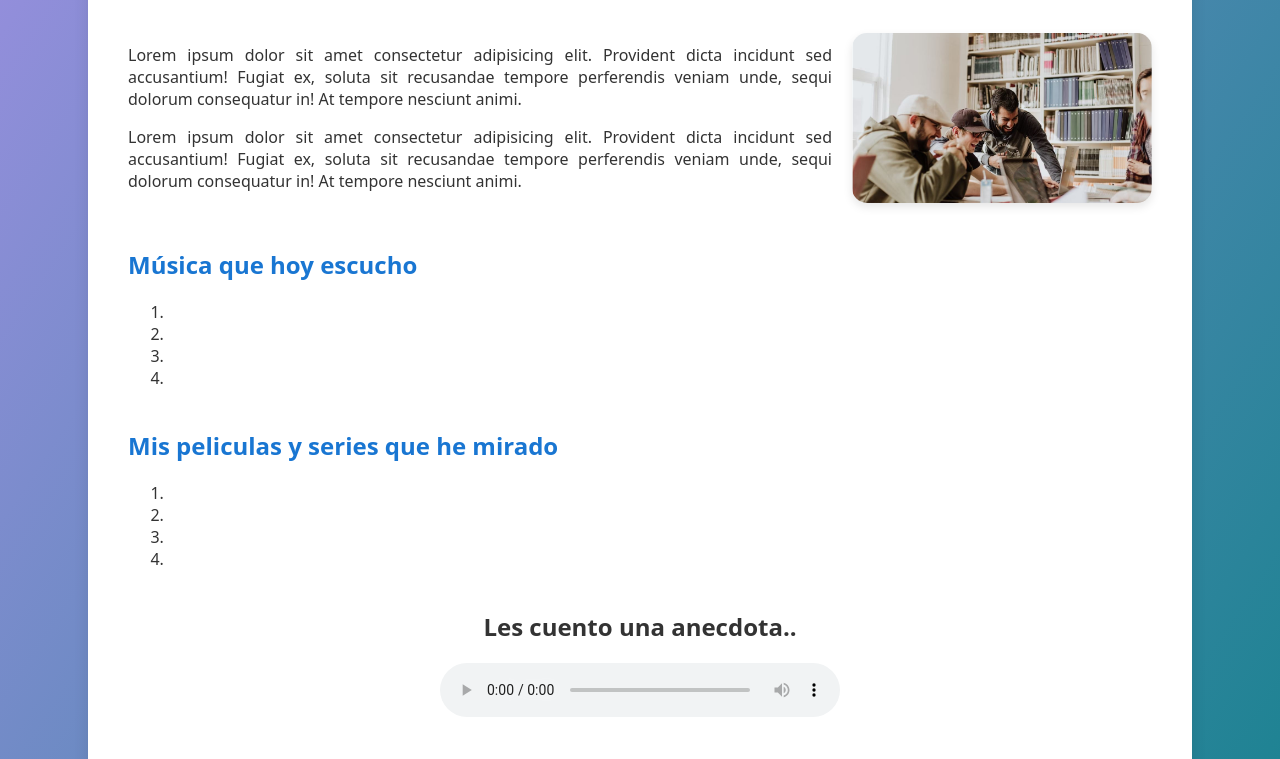
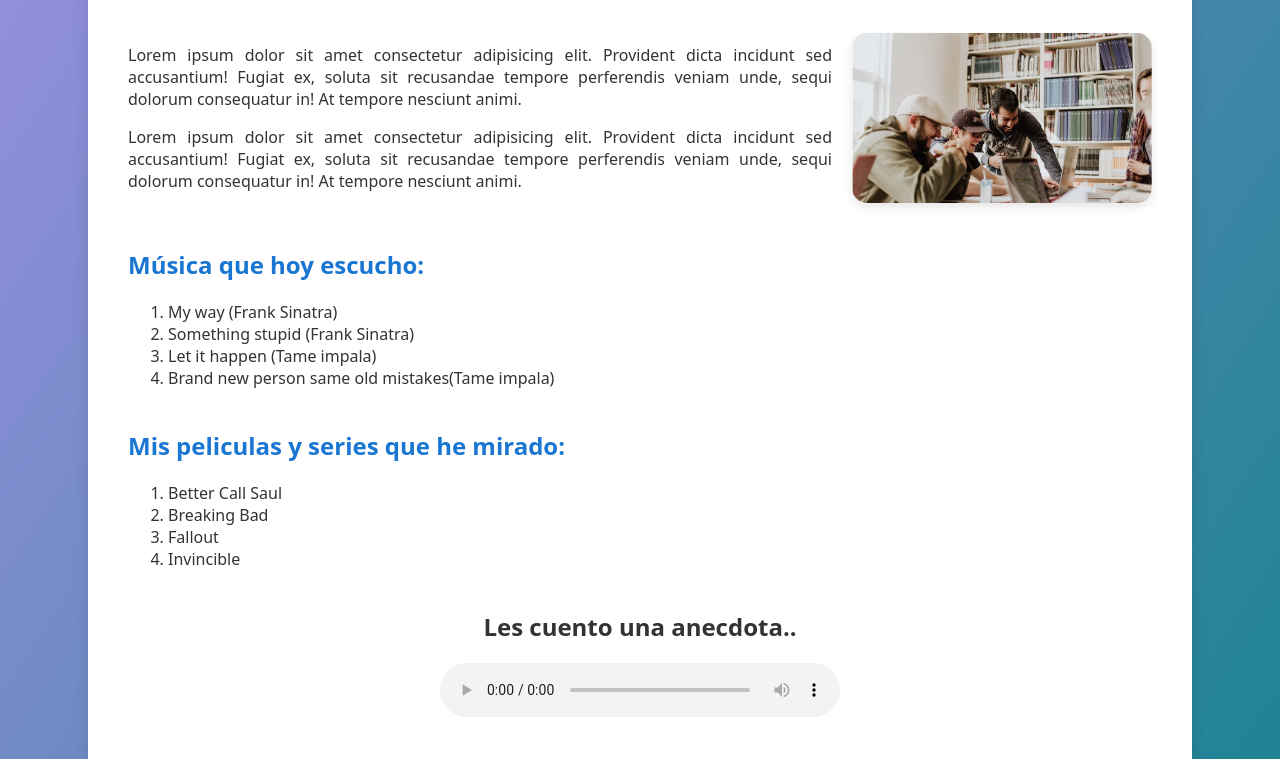
Before and after one commit to DiegoPerezInch/Trabajo-Anuario, a plain HTML site: page Perez/index.html in a window 1280 px wide. Shown: the part 452-1211 px from the top of the page. Drawn offline with Linux system fonts and the light colour scheme; a web font is replaced by a local one.

Commit message:
Update interests and add content to sections
Added content to interests and updated sections.

```diff
--- a/Perez/index.html
+++ b/Perez/index.html
@@ -28,21 +28,21 @@
 
 
     <section class="intereses">
-      <h2>Música que hoy escucho</h2>
+      <h2>Música que hoy escucho:</h2>
       <ol>
-        <li></li>
-        <li></li>
-        <li></li>
-        <li></li>
+        <li>My way (Frank Sinatra)</li>
+        <li>Something stupid (Frank Sinatra)</li>
+        <li>Let it happen (Tame impala)</li>
+        <li>Brand new person same old mistakes(Tame impala)</li>
       </ol>
     </section>
     <section class="intereses">
-      <h2>Mis peliculas y series  que he mirado</h2>
+      <h2>Mis peliculas y series  que he mirado:</h2>
       <ol>
-        <li></li>
-        <li></li>
-        <li></li>
-        <li></li>
+        <li>Better Call Saul</li>
+        <li>Breaking Bad</li>
+        <li>Fallout</li>
+        <li>Invincible</li>
       </ol>
     </section>
 
```
